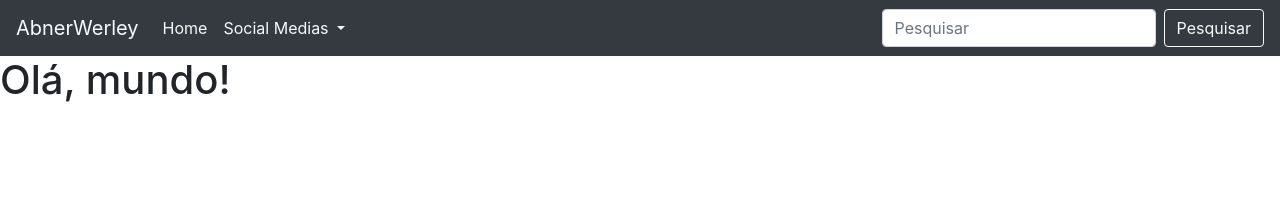
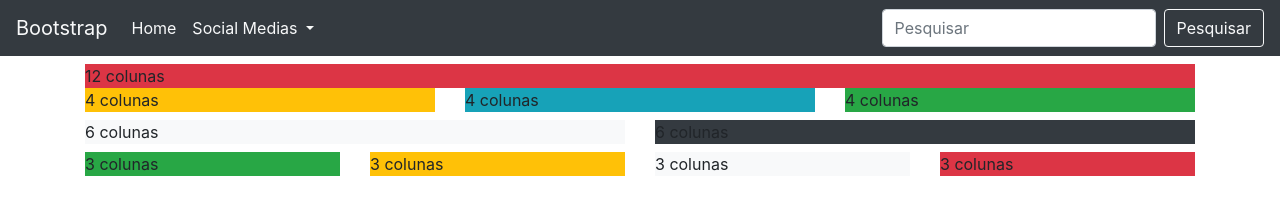
Before and after one commit to abnerwerley/BassPage, a plain HTML site: page index_bootstrap.html in a window 1280 px wide. Drawn offline with nearby package versions, Linux system fonts and the light colour scheme.

Commit message:
[Feature Abner - Task: Grid Examples]

```diff
--- a/index_bootstrap.html
+++ b/index_bootstrap.html
@@ -16,57 +16,132 @@
       crossorigin="anonymous"
     />
 
-    <title>AbnerWerley</title>
+    <title>Bootstrap</title>
   </head>
+
   <body>
+    <!-- NavBar -->
     <nav class="navbar navbar-expand-lg navbar-light bg-dark">
-        <a class="navbar-brand text-light" href="#">AbnerWerley</a>
-        <button class="navbar-toggler" type="button" data-toggle="collapse" data-target="#conteudoNavbarSuportado" aria-controls="conteudoNavbarSuportado" aria-expanded="false" aria-label="Alterna navegação">
+      <a class="navbar-brand text-light" href="#">Bootstrap</a>
+      <button
+        class="navbar-toggler"
+        type="button"
+        data-toggle="collapse"
+        data-target="#conteudoNavbarSuportado"
+        aria-controls="conteudoNavbarSuportado"
+        aria-expanded="false"
+        aria-label="Alterna navegação"
+      >
         <span class="navbar-toggler-icon"></span>
       </button>
 
       <div class="collapse navbar-collapse" id="conteudoNavbarSuportado">
         <ul class="navbar-nav mr-auto">
           <li class="nav-item active">
-              <a class="nav-link text-light" href="#">Home <span class="sr-only">(página atual)</span></a>
+            <a class="nav-link text-light" href="#"
+              >Home <span class="sr-only">(página atual)</span></a
+            >
           </li>
           <li class="nav-item dropdown">
-              <a class="nav-link dropdown-toggle text-light" href="#" id="navbarDropdown" role="button" data-toggle="dropdown" aria-haspopup="true" aria-expanded="false">
+            <a
+              class="nav-link dropdown-toggle text-light"
+              href="#"
+              id="navbarDropdown"
+              role="button"
+              data-toggle="dropdown"
+              aria-haspopup="true"
+              aria-expanded="false"
+            >
               Social Medias
             </a>
             <div class="dropdown-menu" aria-labelledby="navbarDropdown">
-                <a class="dropdown-item" href="https://github.com/abnerwerley">GitHub</a>
-                <a class="dropdown-item" href="https://www.linkedin.com/in/abnerwerleysilva/">LinkedIn</a>
+              <a class="dropdown-item" href="https://github.com/abnerwerley"
+                >GitHub</a
+              >
+              <a
+                class="dropdown-item"
+                href="https://www.linkedin.com/in/abnerwerleysilva/"
+                >LinkedIn</a
+              >
               <!-- <div class="dropdown-divider"></div> -->
-                <a class="dropdown-item" href="https://www.instagram.com/_abner.werley/">Instagram</a>
+              <a
+                class="dropdown-item"
+                href="https://www.instagram.com/_abner.werley/"
+                >Instagram</a
+              >
             </div>
           </li>
         </ul>
         <form class="form-inline my-2 my-lg-0">
-            <input class="form-control mr-sm-2" type="search" placeholder="Pesquisar" aria-label="Pesquisar">
-            <button class="btn btn-outline-light my-2 my-sm-0" type="submit">Pesquisar</button>
+          <input
+            class="form-control mr-sm-2"
+            type="search"
+            placeholder="Pesquisar"
+            aria-label="Pesquisar"
+          />
+          <button class="btn btn-outline-light my-2 my-sm-0" type="submit">
+            Pesquisar
+          </button>
         </form>
       </div>
     </nav>
-    <h1>Olá, mundo!</h1>
+    <!-- /NavBar -->
 
+    <!-- Grid -->
 
+    <div class="container">
+      <!-- atalho: ".container", container vem com m certo espaço pra deixar a página centralizada-->
 
+      <div class="row mt-2 d-flex justify-content-center">
+        <!-- atalho: ".row" -->
+        <div class="col-md-12">
+          <div class="bg-danger">12 colunas</div>
+        </div>
 
+        <div class="col-md-4">
+          <div class="bg-warning">4 colunas</div>
+        </div>
 
+        <div class="col-md-4">
+          <div class="bg-info">4 colunas</div>
+        </div>
 
+        <div class="col-md-4">
+          <div class="bg-success">4 colunas</div>
+        </div>
+      </div>
 
+      <div class="row mt-2 d-flex justify-content-center">
+        <div class="col-md-6">
+          <div class="bg-light">6 colunas</div>
+        </div>
 
+        <div class="col-md-6">
+          <div class="bg-dark">6 colunas</div>
+        </div>
+      </div>
 
+      <div class="row mt-2 d-flex justify-content-center">
+        <div class="col-md-3">
+          <div class="bg-success">3 colunas</div>
+        </div>
 
+        <div class="col-md-3">
+          <div class="bg-warning">3 colunas</div>
+        </div>
 
+        <div class="col-md-3">
+          <div class="bg-light">3 colunas</div>
+        </div>
 
+        <div class="col-md-3">
+          <div class="bg-danger">3 colunas</div>
+        </div>
+      </div>
+    </div>
+    <!-- /Grid -->
 
-
-
-
-
-    <!-- JavaScript (Opcional) -->
+    <!-- scripts -->
     <!-- jQuery primeiro, depois Popper.js, depois Bootstrap JS -->
     <script
       src="https://code.jquery.com/jquery-3.3.1.slim.min.js"
@@ -83,5 +158,6 @@
       integrity="sha384-ChfqqxuZUCnJSK3+MXmPNIyE6ZbWh2IMqE241rYiqJxyMiZ6OW/JmZQ5stwEULTy"
       crossorigin="anonymous"
     ></script>
+    <!-- /scripts -->
   </body>
 </html>
```
Lines whose indentation alone changed are shown as unchanged.
